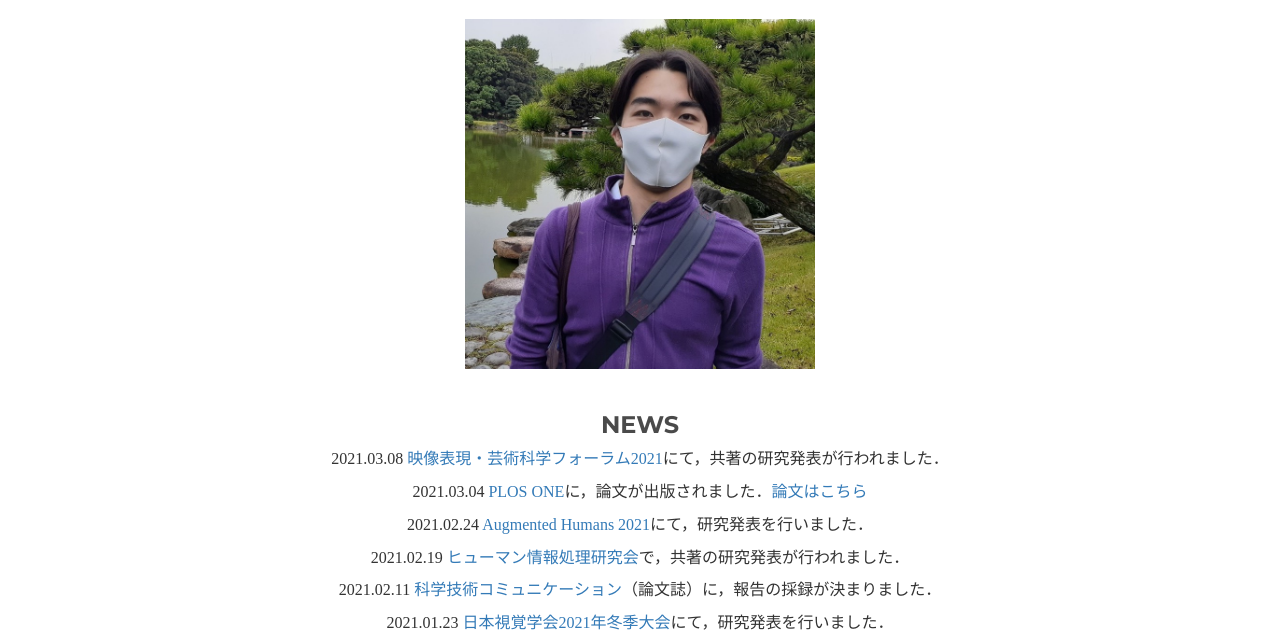
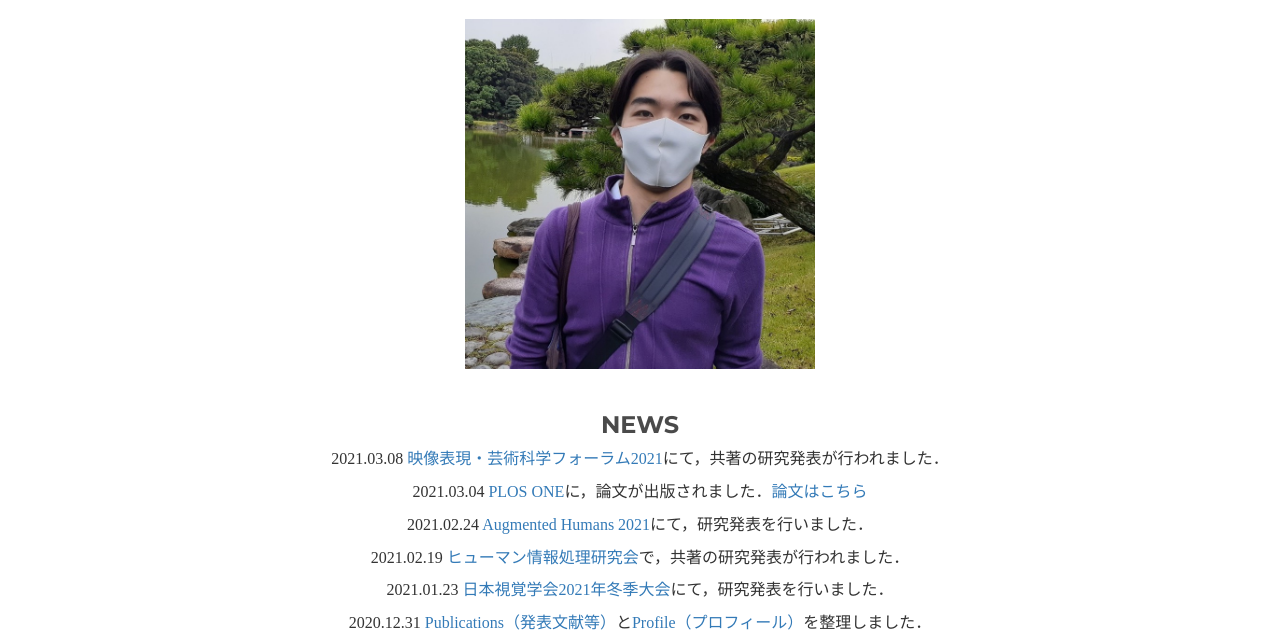
Before and after one commit to yk-kubota/yk-kubota.github.io, a plain HTML site: page index.html in a window 1280 px wide. Shown: the part 157-799 px from the top of the page. Drawn offline with Linux system fonts and the light colour scheme; a script that the page names is missing.

Commit message:
Delete acceptance news from index.html

```diff
--- a/index.html
+++ b/index.html
@@ -100,7 +100,7 @@
       <!-- <p>2021.02.22  <a href="https://www.visionsciences.org/">V-VSS 2021</a>に共著の研究発表が採択されました．</p>-->
       <p>2021.02.19  <a href="https://www.ieice.org/ken/paper/20210219UCca/">ヒューマン情報処理研究会</a>で，共著の研究発表が行われました．</p>
       <!--<p>2021.02.16  <a href="https://journals.plos.org/plosone/">PLOS ONE</a>に，論文の採録が決まりました．</p>-->
-      <p>2021.02.11  <a href="http://costep.open-ed.hokudai.ac.jp/jjsc/">科学技術コミュニケーション</a>（論文誌）に，報告の採録が決まりました．</p>
+      <!-- <p>2021.02.11  <a href="http://costep.open-ed.hokudai.ac.jp/jjsc/">科学技術コミュニケーション</a>（論文誌）に，報告の採録が決まりました．</p>-->
       <p>2021.01.23  <a href="https://visionsociety.wixsite.com/2021winter">日本視覚学会2021年冬季大会</a>にて，研究発表を行いました．</p>
       <!-- <p>2021.01.22  <a href="https://augmented-humans.org/">Augmented Humans 2021</a>に，Full paperが採択されました[採択率38%]．</p>-->
       <p>2020.12.31  <a href="publications.html">Publications（発表文献等）</a>と<a href="profile.html">Profile（プロフィール）</a>を整理しました．</p>
```
